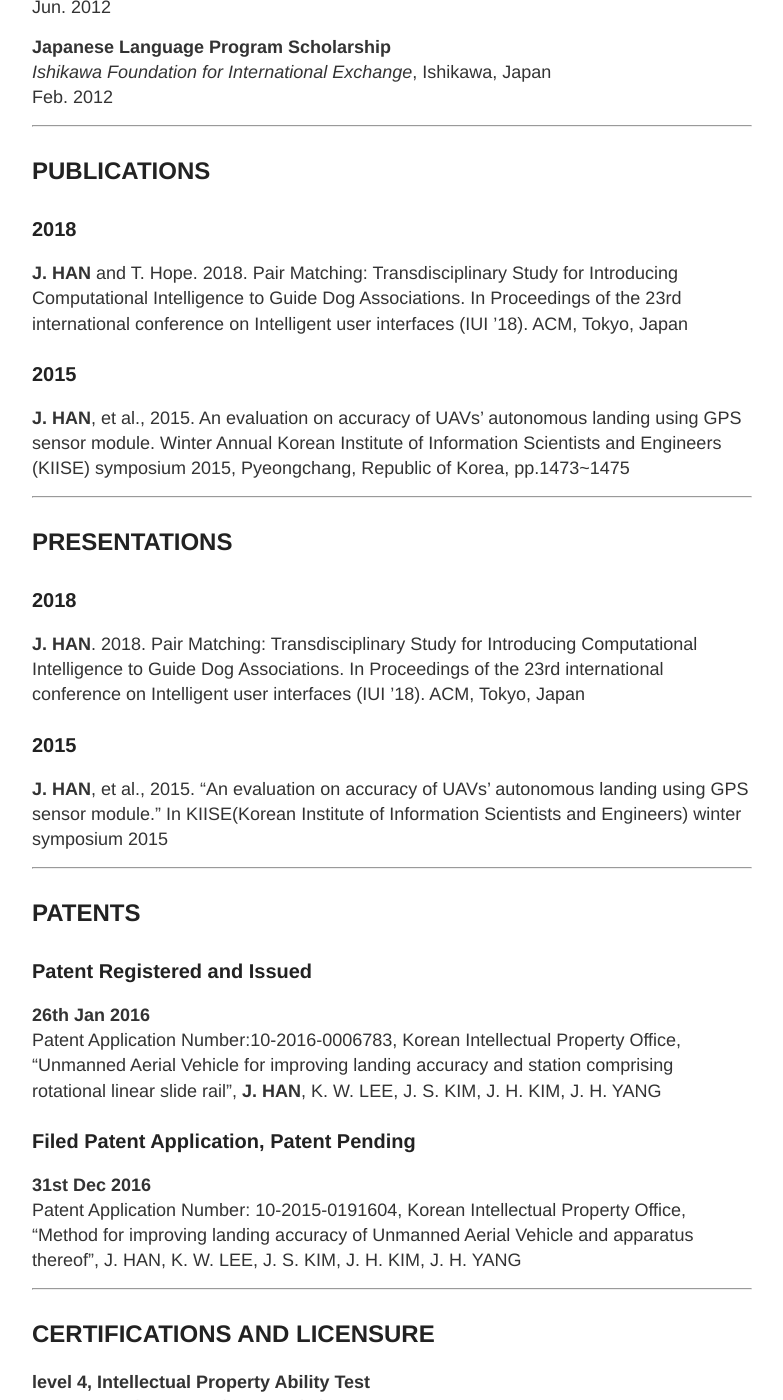
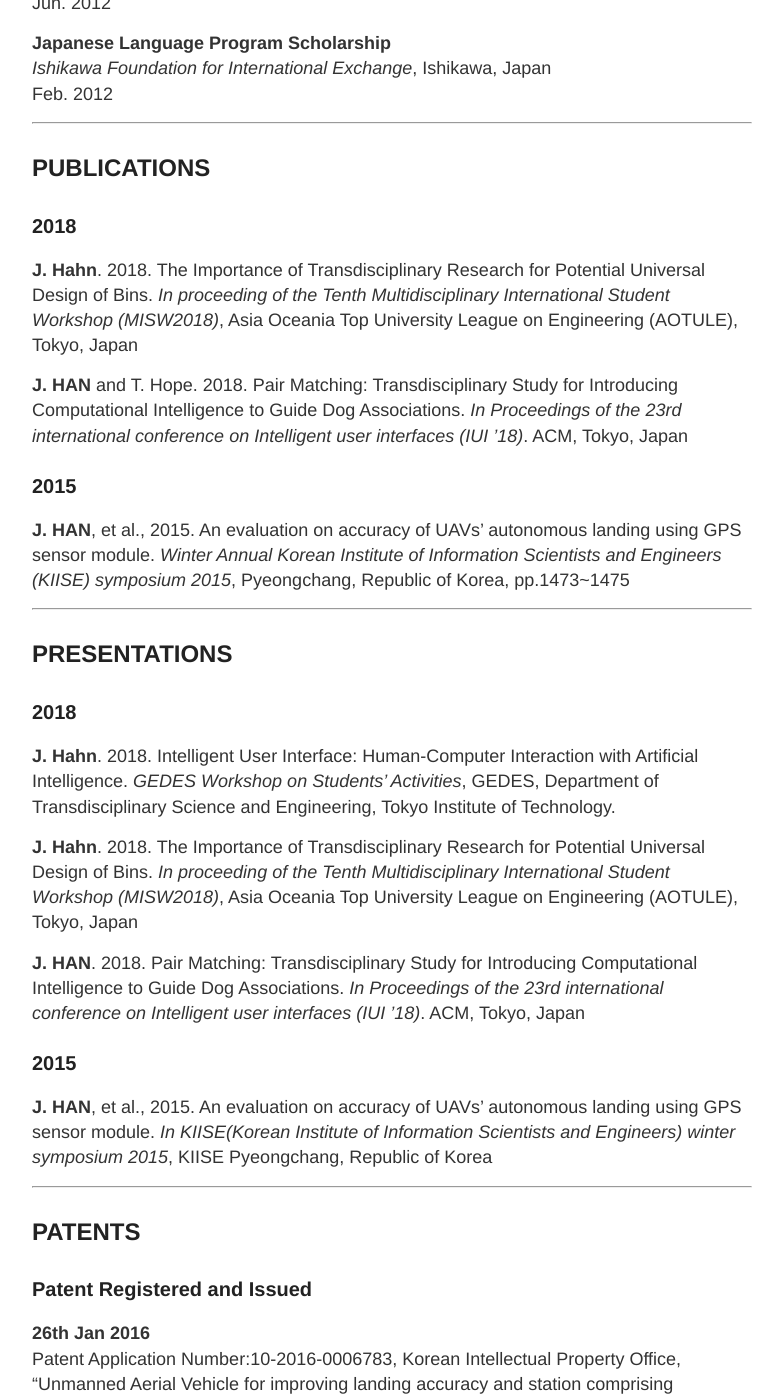
Before and after one commit to TangoEnSkai/tangoenskai.github.io, a Jekyll site: the page built from cv.md, in a window 1280 px wide and 1400 px high, scrolled down 4503 px. Shown: the whole window, without its empty margins (248-1031 px from the left). Built offline with Jekyll 4.4.1, drawn with Linux system fonts in a browser that asks for light colours; some of the changed text lies outside the part shown.

Commit message:
Update CV for Jul-Aug 2018

```diff
--- a/cv.md
+++ b/cv.md
@@ -50,9 +35,9 @@
 Advancded Computer Science and Engineering Course
 by Accreditation Board for Engineering Education of Korea
 * _Leave of Absence_
-  * _Feb. 2011 to Dec. 2012: Study Abroad – B.C., Canada_
-  * _Jan. 2012 to Feb. 2012: Study Abroad – Ishikawa, Japan_
-  * _Mar. 2013 to Mar. 2015: Military Service_
+  + _Feb. 2011 to Dec. 2012: Study Abroad – B.C., Canada_
+  + _Jan. 2012 to Feb. 2012: Study Abroad – Ishikawa, Japan_
+  + _Mar. 2013 to Mar. 2015: Military Service_
 
 
 ---
@@ -60,15 +45,25 @@
 
 ## EXPERIENCE
 
-**Software Engineering Intern**
-_Eventacular_, Tokyo, Japan
-Mar. 2018 to Present
-Backend and Frontend Software Development
-
 **Communication Ambassador**
 _ACM SIGCHI_
 Mar. 2017 to present
 Being a SIGCHI Communication Ambassador is an exclusive opportunity for students, researcher and professionals active in the field of Human-Computer Interaction (HCI) around the world to spread the word about SIGCHI’s mission and members’ activities across the globe.
+
+**Software Engineering Intern**
+_Eventacular_, Tokyo, Japan
+Mar. 2018 to Jul. 2018
+Backend and Frontend Software Development
+* Responsibilities:
+  + Development of a web service frontend using React.js and Relay
+  + Development of a web service backend using Phoenix (a Rails-like web framework written Elixir) and GraphQL
+  + Writing tests for the frontend and backend
+  + Use of Docker containers for development and deployment
+  + Writing automation tasks for continuous integration and continuous deployment
+  + Documenting code
+  + Version control using Git
+  + Use of tools such as Pivotal Tracker, Slack, Github, and Circle CI
+  + Following an agile development process including test-driven development, pair programming, and continuous releases
 
 **Intern**
 _Inferret_, Tokyo, Japan
@@ -162,6 +157,10 @@
 
 ## SCHOLARSHIPS
 
+**Half Tuition Fees: 1st Quarter and 2nd Quarter (Spring, 2018)**
+_Tokyo Institute of Technology_, Tokyo, Japan
+Apr. 2018 to Aug. 2018
+
 **Half Tuition Fees: 3rd Quarter and 4th Quarter (Fall, 2017)**
 _Tokyo Institute of Technology_, Tokyo, Japan
 Sep. 2017 to Feb. 2018
@@ -194,11 +193,13 @@
 
 ### 2018
 
-**J. HAN** and T. Hope. 2018. Pair Matching: Transdisciplinary Study for Introducing Computational Intelligence to Guide Dog Associations. In Proceedings of the 23rd international conference on Intelligent user interfaces (IUI ’18). ACM, Tokyo, Japan
+**J. Hahn**. 2018. The Importance of Transdisciplinary Research for Potential Universal Design of Bins. _In proceeding of the Tenth Multidisciplinary International Student Workshop (MISW2018)_, Asia Oceania Top University League on Engineering (AOTULE), Tokyo, Japan
+
+**J. HAN** and T. Hope. 2018. Pair Matching: Transdisciplinary Study for Introducing Computational Intelligence to Guide Dog Associations. _In Proceedings of the 23rd international conference on Intelligent user interfaces (IUI ’18)_. ACM, Tokyo, Japan
 
 ### 2015
 
-**J. HAN**, et al., 2015. An evaluation on accuracy of UAVs’ autonomous landing using GPS sensor module. Winter Annual Korean Institute of Information Scientists and Engineers (KIISE) symposium 2015, Pyeongchang, Republic of Korea, pp.1473~1475
+**J. HAN**, et al., 2015. An evaluation on accuracy of UAVs’ autonomous landing using GPS sensor module. _Winter Annual Korean Institute of Information Scientists and Engineers (KIISE) symposium 2015_, Pyeongchang, Republic of Korea, pp.1473~1475
 
 
 ---
@@ -208,11 +209,15 @@
 
 ### 2018
 
-**J. HAN**. 2018. Pair Matching: Transdisciplinary Study for Introducing Computational Intelligence to Guide Dog Associations. In Proceedings of the 23rd international conference on Intelligent user interfaces (IUI ’18). ACM, Tokyo, Japan
+**J. Hahn**. 2018. Intelligent User Interface: Human-Computer Interaction with Artificial Intelligence. _GEDES Workshop on Students’ Activities_, GEDES, Department of Transdisciplinary Science and Engineering, Tokyo Institute of Technology.
+
+**J. Hahn**. 2018. The Importance of Transdisciplinary Research for Potential Universal Design of Bins. _In proceeding of the Tenth Multidisciplinary International Student Workshop (MISW2018)_, Asia Oceania Top University League on Engineering (AOTULE), Tokyo, Japan
+
+**J. HAN**. 2018. Pair Matching: Transdisciplinary Study for Introducing Computational Intelligence to Guide Dog Associations. _In Proceedings of the 23rd international conference on Intelligent user interfaces (IUI ’18)_. ACM, Tokyo, Japan
 
 ### 2015
 
-**J. HAN**, et al., 2015. “An evaluation on accuracy of UAVs’ autonomous landing using GPS sensor module.” In KIISE(Korean Institute of Information Scientists and Engineers) winter symposium 2015
+**J. HAN**, et al., 2015. An evaluation on accuracy of UAVs’ autonomous landing using GPS sensor module. _In KIISE(Korean Institute of Information Scientists and Engineers) winter symposium 2015_, KIISE Pyeongchang, Republic of Korea
 
 
 ---
```
Also changed, not shown: other parts of cv.md (+6 -21 lines).
